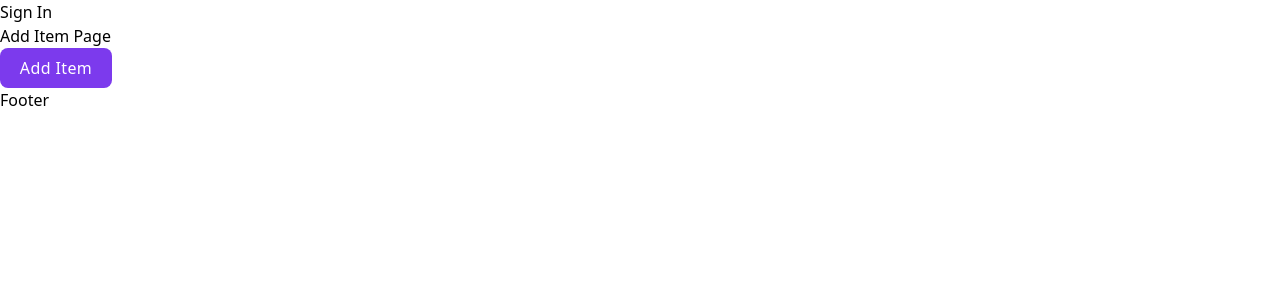
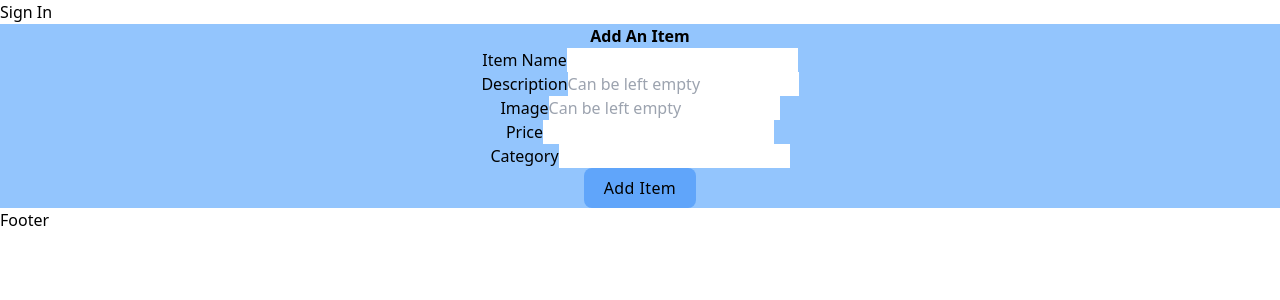
Before and after one commit to chingu-voyages/v42-bears-team-40, a Next.js app: page /yard/add-item in a window 1280 px wide. Shown: the top 300 px of the page. Built offline with nearby package versions, Linux system fonts and the light colour scheme; no server answers.

Commit message:
feat: Add form to add-item page

```diff
--- a/src/pages/yard/add-item.tsx
+++ b/src/pages/yard/add-item.tsx
@@ -1,15 +1,15 @@
-import React from "react";
+import React, { useState } from "react";
 import Router from "next/router";
 import Layout from "../../components/Layout";
 
 const AddItem: React.FC = () => {
+  const [title, setTitle] = useState("");
+  const [description, setDescription] = useState("");
+  const [picture, setPicture] = useState("");
+  const [price, setPrice] = useState("");
+  const [category, setCategory] = useState("");
   const submitData = async (e: React.SyntheticEvent) => {
     e.preventDefault();
-    const title = "Samsung Galaxy tablet";
-    const description = "Lorem ipsum dolor sit amet consectetur adipisic";
-    const picture = "Image not available";
-    const price = 84;
-    const category = "Electronics";
     try {
       const body = { title, description, picture, price, category };
       await fetch("/api/item", {
@@ -24,14 +24,60 @@ const AddItem: React.FC = () => {
   };
   return (
     <Layout>
-      <div>Add Item Page</div>
+      <div className="flex  flex-auto flex-col bg-blue-300 items-center">
+        <h2 className="text-2l font-bold">Add An Item</h2>
+        <form className="flex flex-col items-center justify-center">
+          <div className="flex-row">
+            <label>Item Name</label>
+            <input
+              onChange={(e) => setTitle(e.target.value)}
+              type="text"
+              value={title}
+            />
+          </div>
+          <div className="flex-row">
+            <label>Description</label>
+            <input
+              onChange={(e) => setDescription(e.target.value)}
+              type="text"
+              placeholder="Can be left empty"
+              value={description}
+            />
+          </div>
+          <div className="flex-row">
+            <label>Image</label>
+            <input
+              onChange={(e) => setPicture(e.target.value)}
+              type="text"
+              placeholder="Can be left empty"
+              value={picture}
+            />
+          </div>
+          <div className="flex-row">
+            <label>Price</label>
+            <input
+              onChange={(e) => setPrice(e.target.value)}
+              type="string"
+              value={price}
+            />
+          </div>
+          <div className="flex-row">
+            <label>Category</label>
+            <input
+              onChange={(e) => setCategory(e.target.value)}
+              type="text"
+              value={category}
+            />
+          </div>
           <button
-        className="btn btn-primary"
+            className="btn bg-blue-400"
             type="submit"
             onClick={(e) => submitData(e)}
           >
             Add Item
           </button>
+        </form>
+      </div>
     </Layout>
   );
 };
```
Lines whose indentation alone changed are shown as unchanged.
